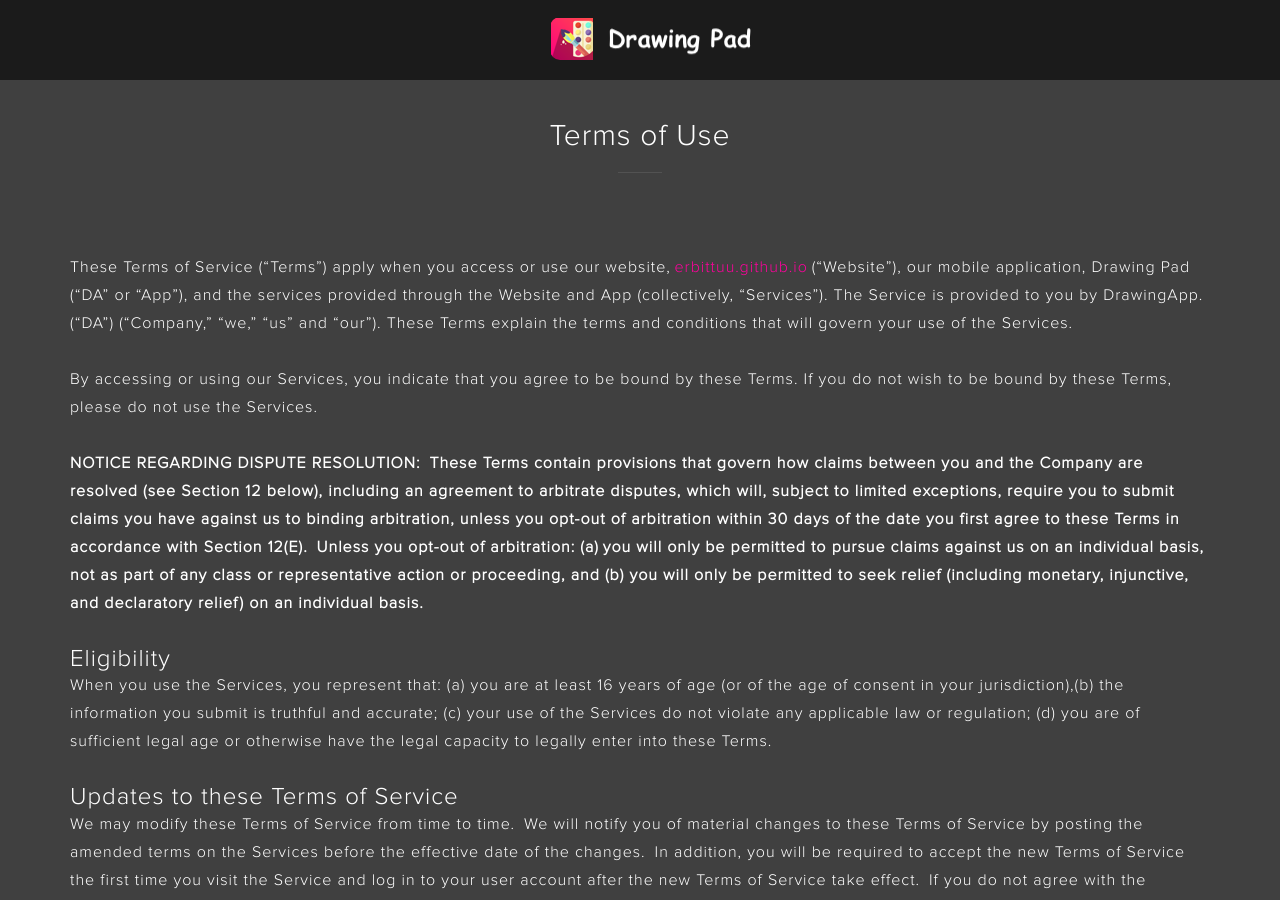
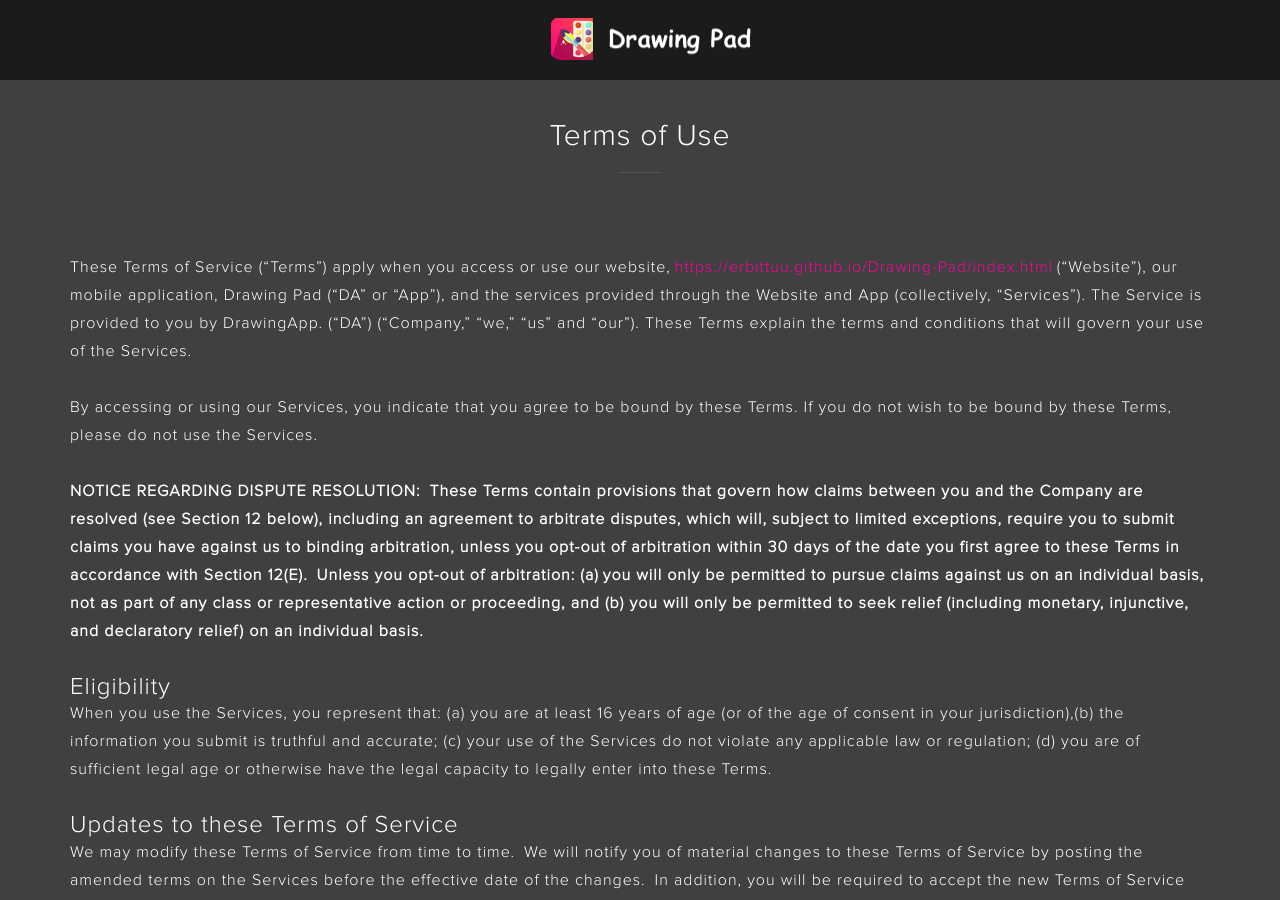
Before and after one commit to ERbittuu/Drawing-Pad, a Jekyll site: the page terms-of-use.html, which Jekyll copies as it is, in a window 1280 px wide and 900 px high. Built offline with Jekyll 4.4.1, drawn with Linux system fonts in a browser that asks for light colours; some of the changed lines change nothing that is shown.

Commit message:
site text

```diff
--- a/terms-of-use.html
+++ b/terms-of-use.html
@@ -37,7 +37,7 @@
                     </div>
                     <div class="row">
                         <div class="col-md-12">
-                            <p>These Terms of Service (“Terms”) apply when you access or use our website, <a href="index.html">erbittuu.github.io</a> (“Website”), our mobile application, Drawing Pad (“DA” or “App”), and the services provided through the Website and App (collectively, “Services”). The Service is provided to you by DrawingApp. (“DA”) (“Company,” “we,” “us” and “our”). These Terms explain the terms and conditions that will govern your use of the Services.</p>
+                            <p>These Terms of Service (“Terms”) apply when you access or use our website, <a href="https://erbittuu.github.io/Drawing-Pad/index.html">https://erbittuu.github.io/Drawing-Pad/index.html</a> (“Website”), our mobile application, Drawing Pad (“DA” or “App”), and the services provided through the Website and App (collectively, “Services”). The Service is provided to you by DrawingApp. (“DA”) (“Company,” “we,” “us” and “our”). These Terms explain the terms and conditions that will govern your use of the Services.</p>
                             <p>By accessing or using our Services, you indicate that you agree to be bound by these Terms. If you do not wish to be bound by these Terms, please do not use the Services.</p>
 <p><strong>NOTICE REGARDING DISPUTE RESOLUTION:  These Terms contain provisions that govern how claims between you and the Company are resolved (see Section 12 below), including an agreement to arbitrate disputes, which will, subject to limited exceptions, require you to submit claims you have against us to binding arbitration, unless you opt-out of arbitration within 30 days of the date you first agree to these Terms in accordance with Section 12(E).  Unless you opt-out of arbitration: (a) you will only be permitted to pursue claims against us on an individual basis, not as part of any class or representative action or proceeding, and (b) you will only be permitted to seek relief (including monetary, injunctive, and declaratory relief) on an individual basis.</strong></p>
 <h3>Eligibility</h3>
```
